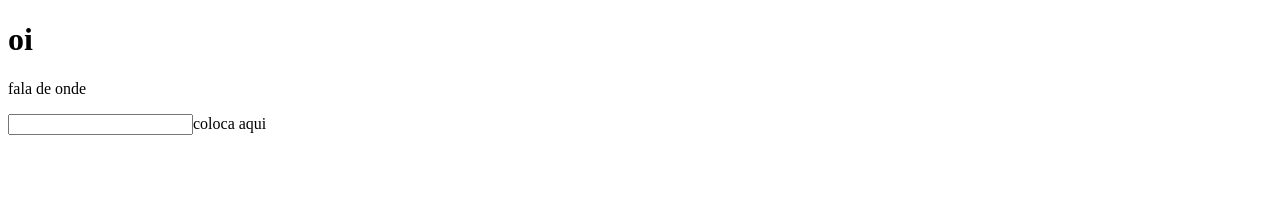
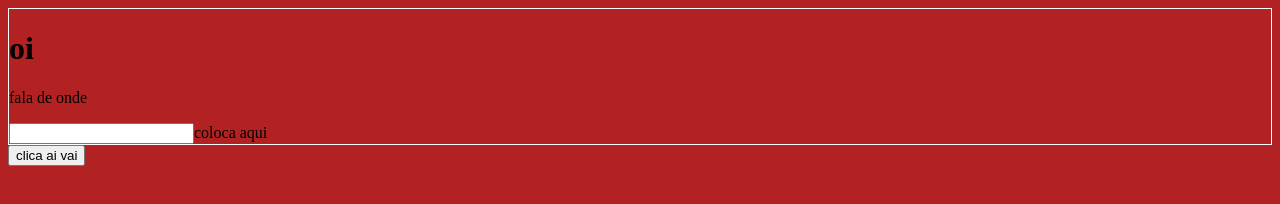
Before and after one commit to Soquerojogarcupheadpeloamordedeus/opto, a plain HTML site: page index.html in a window 1280 px wide. Drawn offline with Linux system fonts and the light colour scheme.

Commit message:
botao com função

```diff
--- a/index.html
+++ b/index.html
@@ -1,9 +1,19 @@
 <!DOCTYPE html>
-<html lang="en">
+<html lang="pt-br">
 <head>
     <meta charset="UTF-8">
     <meta name="viewport" content="width=device-width, initial-scale=1.0">
     <title>Document</title>
+    <style>
+        body{
+            background-color: firebrick;
+        }
+        .caixa{
+            background: none;
+            border: 1px solid white;
+        }
+
+    </style>
 </head>
 <body>
     <div class="caixa">
@@ -11,5 +21,11 @@
         <p>fala de onde</p>
         <input type="text" id="estado">coloca aqui</input>
     </div>
+    <button onclick="azar()">clica ai vai</button>
+    <script>
+        function azar(){
+            alert("se clicou vai ter que ver one piece")
+        }
+    </script>
 </body>
 </html>
```
